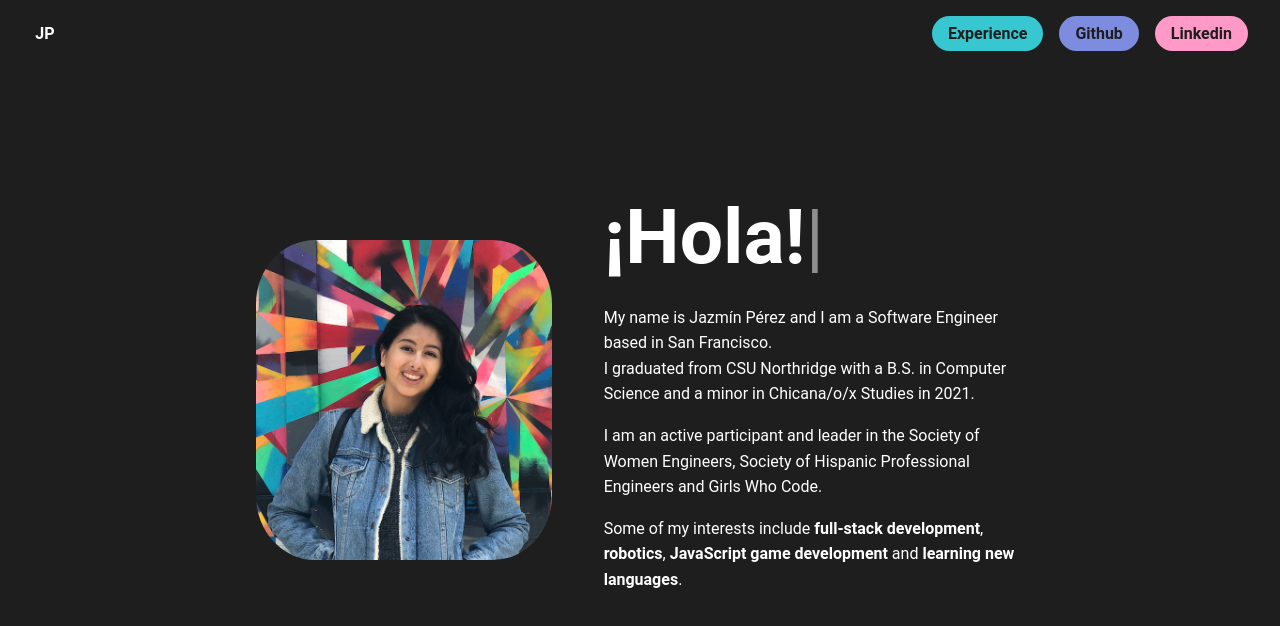
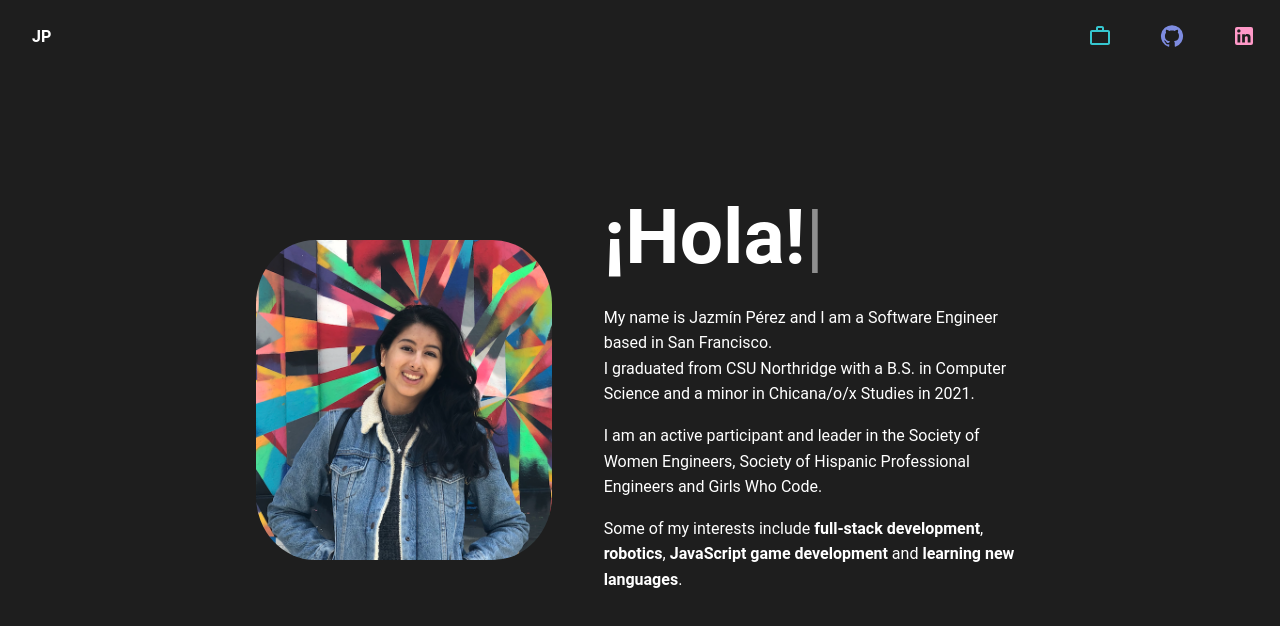
Before and after one commit to jazperez/portfolio, a React (Create React App) app: page /portfolio/experience in a window 1280 px wide. Shown: the top 626 px of the page. Built offline with nearby package versions, Linux system fonts and the light colour scheme.

Commit message:
PORT-25 Update navbar to use material ui grid and icons

```diff
--- a/package.json
+++ b/package.json
@@ -6,10 +6,7 @@
   "dependencies": {
     "@emotion/react": "^11.10.6",
     "@emotion/styled": "^11.10.6",
-    "@fortawesome/fontawesome-svg-core": "^1.2.36",
-    "@fortawesome/free-brands-svg-icons": "^5.15.4",
-    "@fortawesome/free-solid-svg-icons": "^5.15.4",
-    "@fortawesome/react-fontawesome": "^0.1.15",
+    "@mui/icons-material": "^5.11.16",
     "@mui/material": "^5.11.16",
     "@testing-library/jest-dom": "^5.14.1",
     "@testing-library/react": "^11.2.7",
--- a/src/App.js
+++ b/src/App.js
@@ -3,10 +3,6 @@ import About from "./components/about/About.js";
 import Navbar from './components/navbar/Navbar';
 import Experience from "./components/experience/Experience.js";
 import { Route, Switch } from 'react-router-dom';
-import { library } from '@fortawesome/fontawesome-svg-core';
-import { fab } from '@fortawesome/free-brands-svg-icons';
-import { faLaptopCode, faExternalLinkAlt } from '@fortawesome/free-solid-svg-icons';
-library.add(fab, faLaptopCode, faExternalLinkAlt);
 
 const App = () => {
 
--- a/src/components/about/About.js
+++ b/src/components/about/About.js
@@ -29,7 +29,7 @@ const Home = () => {
         return (
             <div className="App">
                 <div className="about-container">
-                    {!isScreenNarrow &&  <img src={profilePicture} className="profile-pic" alt="Jaz's profile" />}
+                    <img src={profilePicture} className="profile-pic" alt="Jaz's profile" />
                     <div className="welcome-content">
                         <span className="title">
                             <span className="greeting" ref={textRef}></span>
--- a/src/components/experience/Experience.js
+++ b/src/components/experience/Experience.js
@@ -1,7 +1,6 @@
 import './experience.scss';
 import Navbar from '../navbar/Navbar';
 import Data from './experience.json';
-import { FontAwesomeIcon } from "@fortawesome/react-fontawesome";
 
 const Experience = () =>  {
     return (
@@ -17,7 +16,7 @@ const Experience = () =>  {
                             <div className="card-subtitle"> { role.company } </div>
                             <div>{ (role.link === "") ? <div></div>
                                 : <a href={role.link} className="white card-link" alt="External link to project showcase">
-                                    <FontAwesomeIcon icon="external-link-alt" /> Blog
+                                    Blog
                                 </a>
                                 }
                             </div>
--- a/src/components/navbar/Navbar.js
+++ b/src/components/navbar/Navbar.js
@@ -1,69 +1,51 @@
-import './navbar.scss';
+import "./navbar.scss";
 import { Link } from "react-router-dom";
-import  { useState , useEffect } from "react";
-import { FontAwesomeIcon } from "@fortawesome/react-fontawesome";
+import { Stack, IconButton, Tooltip, Grid } from "@mui/material";
+import WorkOutlineTwoToneIcon from "@mui/icons-material/WorkOutlineTwoTone";
+import GitHubIcon from "@mui/icons-material/GitHub";
+import LinkedInIcon from "@mui/icons-material/LinkedIn";
 
 const Navbar = () => {
-    const [isScreenNarrow, setIsScreenNarrow] = useState(null);
-
-    const checkMediaSize = () => {
-        const mediaWatcher = window.matchMedia("(max-width: 700px)");
-        if (mediaWatcher.matches) {
-            setIsScreenNarrow(true);
-        } else {
-            setIsScreenNarrow(false);
-        }
-    }
-
-    useEffect(() => {
-        checkMediaSize();
-    }, []);
-
-    if (isScreenNarrow) {
-        return (
-            <ul className="navbar">
-                <li className="navbar-title">
-                    <Link to="/portfolio/" className="navbar-title-link" alt="JP, back to Home">
-                        JP
-                    </Link>
-                </li>
-                <li>
-                    <a href="https://www.linkedin.com/in/jazmin-perez24/" className="nav-button pink-background nav-end" alt="Linkedin profile">
-                        <FontAwesomeIcon icon={['fab', 'linkedin']} />
-                    </a>
-                </li>
-                <li>
-                    <a href="https://github.com/jazperez" className="nav-button purple-background" alt="Github profile">
-                        <FontAwesomeIcon icon={['fab', 'github-square']} />
-                    </a>
-                </li>
-                <li>
-                    <Link to="/portfolio/" className="nav-button blue-background" alt="Experience">
-                        <FontAwesomeIcon icon="laptop-code" />
-                    </Link>
-                </li>
-            </ul>
-        );
-    } else {
-        return (
-            <ul className="navbar">
-                <li className="navbar-title">
-                    <Link to="/portfolio/" className="navbar-title-link" alt="Jazmin Perez, back to Home">
-                        JP
-                    </Link>
-                </li>
-                <li>
-                    <a href="https://www.linkedin.com/in/jazmin-perez24/" className="nav-button pink-background nav-end" alt="Linkedin profile">Linkedin</a>
-                </li>
-                <li>
-                    <a href="https://github.com/jazperez" className="nav-button purple-background" alt="Github profile">Github</a>
-                </li>
-                <li>
-                    <Link to="/portfolio/" className="nav-button blue-background" alt="Experience">Experience</Link>
-                </li>
-            </ul>
-        );
-    }
-}
+	return (
+		<Grid container direction="row" justifyContent="center" alignItems="center" className="navbar">
+			<Grid item xs>
+				<Link
+					to="/portfolio/"
+					className="navbar-title-link"
+					alt="JP, back to top"
+				>
+					JP
+				</Link>
+			</Grid>
+			<Grid item xs>
+				<Stack
+					spacing={{ xs: 1, sm: 2, md: 4 }}
+					direction="row"
+					justifyContent="flex-end"
+					alignItems="center"
+				>
+					<Tooltip title="Work Experience">
+						<IconButton aria-label="Work Experience">
+							<WorkOutlineTwoToneIcon className="blue" />
+						</IconButton>
+					</Tooltip>
+					<Tooltip title="Github">
+						<IconButton aria-label="Github" href="https://github.com/jazperez">
+							<GitHubIcon className="purple" />
+						</IconButton>
+					</Tooltip>
+					<Tooltip title="Linkedin">
+						<IconButton
+							aria-label="Linkedin"
+							href="https://www.linkedin.com/in/jazmin-perez24/"
+						>
+							<LinkedInIcon className="pink" />
+						</IconButton>
+					</Tooltip>
+				</Stack>
+			</Grid>
+		</Grid>
+	);
+};
 
 export default Navbar;
--- a/src/components/navbar/navbar.scss
+++ b/src/components/navbar/navbar.scss
@@ -12,47 +12,10 @@ $font-size: 1em;
     background-color: $base-color;
     font-family: $font-stack;
     top: 0;
-    ul {
-        list-style-type: none;
-    }
-    li {
-        font-size: $font-size;
-        list-style-type: none;
-        margin-right: 1em;
-        float: right;
-    }
-    .navbar-title {
-        float: left;
-        color: $font-color;
-        font: $font-stack;
-        text-align: center;
-        justify-content: center;
-        padding: 0.5em 1.2em;
-    }
     .navbar-title-link {
+        margin-left: 1em;
         text-decoration: none;
         color: $font-color;
         font-weight: bold;
     }
-    .nav-end {
-        margin-right: 2em;
-    }
 }
-
-a.nav-button {
-    display: inline-block;
-    padding: 0.5em 1em;
-    border-radius: 2em;
-    box-sizing: border-box;
-    text-decoration: none;
-    color: $base-color;
-    font-weight: bold;
-    text-align: center;
-    transition: all 0.2s;
-    @media (max-width: $mobile-breakpoint) {
-        padding: 0.5em 0.7em;
-    }
-}
-a.nav-button:hover {
-    opacity: 0.7;
-}
--- a/src/global.scss
+++ b/src/global.scss
@@ -42,24 +42,3 @@ body {
     background-color: $base-color;
     min-height: 100vh;
 }
-
-a.button {
-    display:inline-block;
-    padding:0.5em 1.2em;
-    margin-right: 1em;
-    border-radius: 2em;
-    box-sizing: border-box;
-    text-decoration: none;
-    color: $base-color;
-    font-weight: bold;
-    text-align:center;
-    transition: all 0.2s;
-    @media (max-width: $mobile-breakpoint) {
-        margin-right: 1em;
-        margin-top: 0.5em;
-        padding: 0.5em 0.7em;
-    }
-}
-a.button:hover {
-    opacity: 0.7;
-}
```
Also changed, not shown: 1 other file (tests, documents, lock files or other folders).
